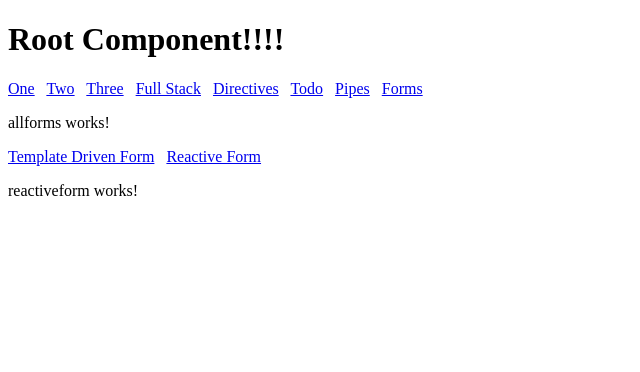
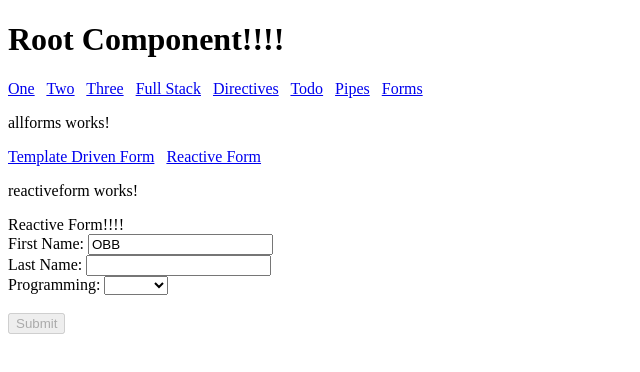
Before and after one commit to prafful/angular_may2020, an Angular app: page /allforms/reactive in a window 1280 px wide. Shown: the top 372 px of the page, without its empty margins (0-640 px from the left). Built offline with nearby package versions, Linux system fonts and the light colour scheme.

Commit message:
day08 - reactive form

```diff
--- a/src/app/app.module.ts
+++ b/src/app/app.module.ts
@@ -1,6 +1,6 @@
 import { BrowserModule } from '@angular/platform-browser';
 import { NgModule } from '@angular/core';
-import { FormsModule } from "@angular/forms";
+import { FormsModule, ReactiveFormsModule } from "@angular/forms";
 
 
 
@@ -77,7 +77,8 @@ import { ReactiveformComponent } from './forms/reactiveform/reactiveform.compone
   imports: [
     BrowserModule,
     AppRoutingModule,
-    FormsModule
+    FormsModule,
+    ReactiveFormsModule
 
   ],
   providers: [],
--- a/src/app/forms/reactiveform/reactiveform.component.html
+++ b/src/app/forms/reactiveform/reactiveform.component.html
@@ -1 +1,27 @@
 <p>reactiveform works!</p>
+
+<div>
+    Reactive Form!!!!
+    <br>
+
+    <form [formGroup]="reactivePersonal"  (ngSubmit)="saveFormValue(reactivePersonal)">
+        First Name:
+        <input type="text"  formControlName="fname" > {{fname}}
+        <br>
+        Last Name:
+        <input type="text"  formControlName="lname" > {{lname}}
+        <br>
+        Programming:
+        <select  formControlName="choice" >
+            <option value="java">Java</option>
+            <option value="python">Python</option>
+            <option value="c++">C++</option>
+        </select>
+        {{choice}}
+        <br>
+        <br>
+
+        <button type="submit" [disabled]="reactivePersonal.invalid">Submit</button>
+
+    </form>
+</div>
--- a/src/app/forms/reactiveform/reactiveform.component.ts
+++ b/src/app/forms/reactiveform/reactiveform.component.ts
@@ -1,4 +1,5 @@
 import { Component, OnInit } from '@angular/core';
+import { FormGroup, FormControl, Validators } from '@angular/forms';
 
 @Component({
   selector: 'app-reactiveform',
@@ -7,9 +8,39 @@ import { Component, OnInit } from '@angular/core';
 })
 export class ReactiveformComponent implements OnInit {
 
+  reactivePersonal:any
+  fname: string =""
+  lname:string=""
+  choice:string=""
+
+
   constructor() { }
 
   ngOnInit(): void {
+    this.reactivePersonal = new FormGroup({
+      fname: new FormControl("OBB", Validators.compose([
+                                                          Validators.required,
+                                                          Validators.minLength(4),
+                                                          Validators.pattern('^[a-zA-Z]+$')
+      ])),
+      lname: new FormControl("", this.customValidation),
+      choice: new FormControl()
+    })
+
+  }
+
+  customValidation =(control)=>{
+    console.log(control);
+    if(control.value.length < 3){
+      return {lname: true}
+    }
+
+  }
+
+  saveFormValue =(rf)=>{
+    console.log(rf);
+    console.log(rf.value);
+
   }
 
 }
--- a/src/app/forms/templateform/templateform.component.html
+++ b/src/app/forms/templateform/templateform.component.html
@@ -4,9 +4,9 @@
 </div>
 
 
-<form #personalform="ngForm" (ngSubmit)="saveFormValue(personalform)">
+<form #personalform="ngForm"  (ngSubmit)="saveFormValue(personalform)">
     First Name:
-    <input type="text" name="firstname" [(ngModel)]="fname" required> {{fname}}
+    <input type="text" name="firstname" [(ngModel)]="fname" required #pffn> {{fname}}
     <br>
     Last Name:
     <input type="text" name="lastname" [(ngModel)]="lname" > {{lname}}
--- a/src/app/forms/templateform/templateform.component.ts
+++ b/src/app/forms/templateform/templateform.component.ts
@@ -1,4 +1,5 @@
-import { Component, OnInit } from '@angular/core';
+import { Component, OnInit, ViewChild } from '@angular/core';
+import { ElementRef } from "@angular/core";
 
 @Component({
   selector: 'app-templateform',
@@ -6,6 +7,8 @@ import { Component, OnInit } from '@angular/core';
   styleUrls: ['./templateform.component.css']
 })
 export class TemplateformComponent implements OnInit {
+
+  @ViewChild('pffn') fnElement:ElementRef
 
   fname: string =""
   lname:string=""
@@ -20,6 +23,10 @@ export class TemplateformComponent implements OnInit {
     console.log("Form Submitted!!!!");
     console.log(pf);
     console.log(pf.value);
+    this.fname =""
+    this.lname =""
+    this.choice=""
+    this.fnElement.nativeElement.focus()
   }
 
 }
```
